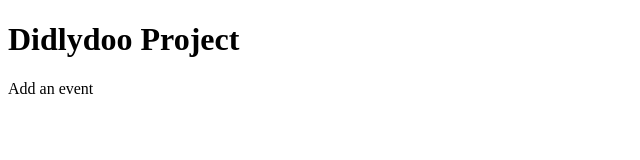
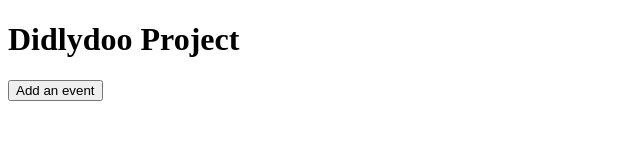
Before and after one commit to RosaBld/Didlydoo, a plain HTML site: page index.html in a window 1280 px wide. Shown: the whole page, without its empty margins (0-640 px from the left). Drawn offline with Linux system fonts and the light colour scheme.

Commit message:
faute de frappe

```diff
--- a/index.html
+++ b/index.html
@@ -6,6 +6,6 @@
 </head>
 <header>
     <h1>Didlydoo Project</h1>
-    <boutton class="event">Add an event</boutton>
+    <button class="event">Add an event</button>
 </header>
 </html>
```
